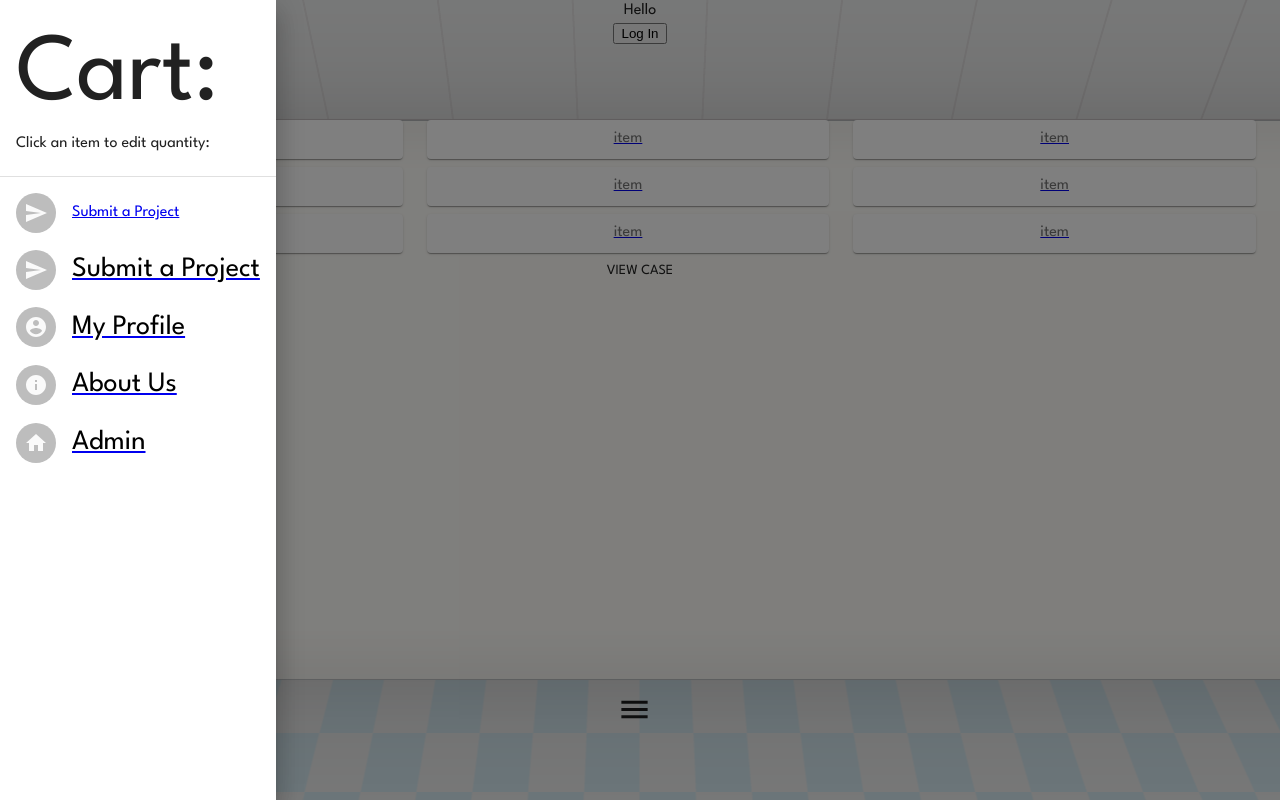
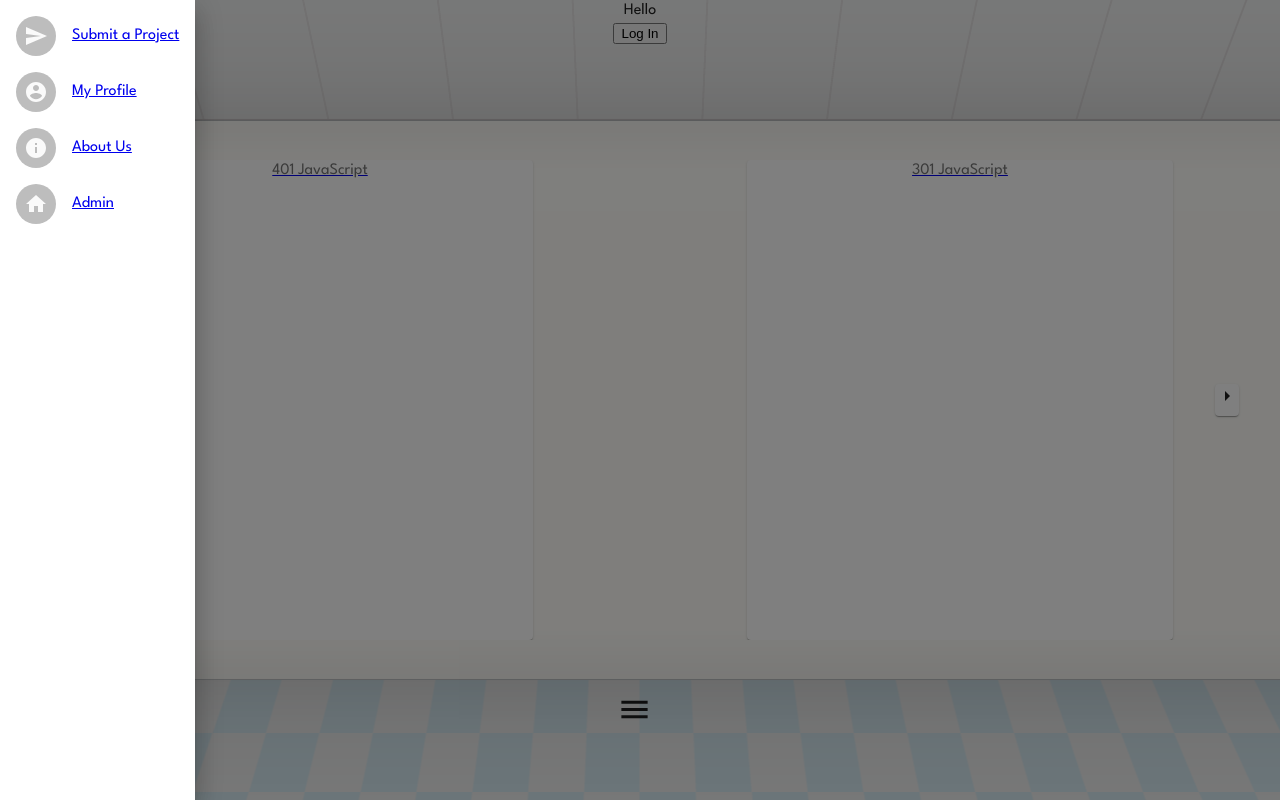
Before and after one commit to TeamUndeclared/HallOfChampionsUI, a React (Create React App) app: page / in a window 1280 px wide. Both pictures are taken after a click on the button "menu". Built offline with nearby package versions, Linux system fonts and the light colour scheme.

Commit message:
a lot of material UI

```diff
--- /dev/null
+++ b/src/Components/About/About.js
@@ -0,0 +1,164 @@
+import React from 'react';
+import { makeStyles } from '@material-ui/core/styles';
+import Card from '@material-ui/core/Card';
+import CardActionArea from '@material-ui/core/CardActionArea';
+import CardActions from '@material-ui/core/CardActions';
+import CardContent from '@material-ui/core/CardContent';
+import CardMedia from '@material-ui/core/CardMedia';
+import Button from '@material-ui/core/Button';
+import Grid from '@material-ui/core/Grid';
+import Typography from '@material-ui/core/Typography';
+import Paper from '@material-ui/core/Paper'
+import './About.scss';
+
+
+const useStyles = makeStyles({
+  cardRoot: {
+    maxWidth: 300,
+    width: 200,
+  },
+  gridRoot: {
+    flexGrow: 1,
+    paddingLeft: 300,
+    paddingRight: 300,
+    width: '100%',
+    justifyItems: 'stretch',
+
+  },
+  root: {
+    heigth: 10,
+
+  },
+  media: {
+    height: 150,
+  },
+});
+
+function About(props) {
+  const classes = useStyles();
+
+  return (
+    <Paper id="appAbout" className={classes.gridRoot}>
+      <Grid
+        container
+        direction="row"
+        justify="flex-start"
+        alignitems="stretch"
+        spacing={2}
+      >
+        <Grid item xs={12}>
+          <Typography paragraph={true} align='center' component="h2" className="aboutTitle">
+            About Us
+          </Typography>
+        </Grid>
+        <Grid item xs={12} sm={6}>
+          <Card className={classes.root}>
+            <CardActionArea>
+              <CardMedia
+                className={classes.media}
+                image=""
+                title="Matt Ravenmore"
+              />
+              <CardContent>
+                <Typography gutterBottom variant="h5" component="h2">
+                  Matt Ravenmoore
+                </Typography>
+                <Typography variant="body2" color="textSecondary" component="p">
+
+                Greetings, my name is Matt Ravenmoore. I am a software designer with a background in theater, art, metal fabrication and design. That is to say i am an innovative and creative thinker and will find unique way of approaching a problem. I strive to learn 3- 5 new things every day, with an emphasis on skills both physical and mental
+
+                </Typography>
+              </CardContent>
+            </CardActionArea>
+            <CardActions>
+              <Button href='https://www.linkedin.com/in/matt-ravenmoore/'  size="medium" >
+                Linked In
+              </Button>
+            </CardActions>
+          </Card>
+        </Grid>
+        <Grid item xs={12} sm={6}>
+          <Card className={classes.root}>
+            <CardActionArea>
+              <CardMedia
+                className={classes.media}
+                image=""
+                title="Jeremy Penning"
+              />
+              <CardContent>
+                <Typography gutterBottom variant="h5" component="h2">
+                  Jeremy Penning
+                </Typography>
+                <Typography variant="body2" color="textSecondary" component="p">
+
+                  Lizards are a widespread group of squamate reptiles, with over 6,000 species, ranging
+                  across all continents except Antarctica
+
+                </Typography>
+              </CardContent>
+            </CardActionArea>
+            <CardActions>
+              <Button href='https://www.linkedin.com/in/jeremy-penning/'  size="medium" >
+                Linked In
+              </Button>
+            </CardActions>
+          </Card>
+        </Grid>
+        <Grid item xs={12} sm={6}>
+          <Card className={classes.root}>
+            <CardActionArea>
+              <CardMedia
+                className={classes.media}
+                image=""
+                title="Ricardo Barcenas"
+              />
+              <CardContent>
+                <Typography gutterBottom variant="h5" component="h2">
+                  Ricardo Barcenas
+                </Typography>
+                <Typography variant="body2" color="textSecondary" component="p">
+
+                  text goes here
+
+                </Typography>
+              </CardContent>
+            </CardActionArea>
+            <CardActions>
+              <Button href='https://www.linkedin.com/in/ricardo-barcenas/'  size="medium" >
+                Linked In
+              </Button>
+            </CardActions>
+          </Card>
+        </Grid>
+        <Grid item xs={12} sm={6}>
+        <Card className={classes.root}>
+            <CardActionArea>
+              <CardMedia
+                className={classes.media}
+                image=""
+                title="Garrett Cintron"
+              />
+              <CardContent>
+                <Typography gutterBottom variant="h5" component="h2">
+                  Garrett Cintron
+                </Typography>
+                <Typography variant="body2" color="textSecondary" component="p">
+
+                  text goes here
+
+                </Typography>
+              </CardContent>
+            </CardActionArea>
+            <CardActions>
+              <Button href='https://www.linkedin.com/in/garrett-cintron/'  size="medium" >
+                Linked In
+              </Button>
+            </CardActions>
+          </Card>
+        </Grid>
+      </Grid>
+    </Paper>
+  );
+}
+
+export default About;
--- /dev/null
+++ b/src/Components/About/About.scss
@@ -0,0 +1,7 @@
+#appAbout {
+
+  overflow-x: scroll;
+  overflow-y: scroll;
+
+  height: 100%;
+}
--- a/src/Components/Hallway/Hallway.js
+++ b/src/Components/Hallway/Hallway.js
@@ -10,7 +10,7 @@ import Case from '../Case/Case';
 import Admin from '../Admin/Admin';
 import Main from '../Main/Main';
 import ProfilePage from '../Auth/profile/Profile-page';
-
+import AboutUs from '../About/About';
 
 function Hallway() {
 
@@ -19,6 +19,9 @@ function Hallway() {
       <Switch>
         <Route exact path="/">
           <Main />
+        </Route>
+        <Route exact path="/about">
+          <AboutUs />
         </Route>
         <Route path="/case">
           <Case />
--- a/src/Components/Main/Main.js
+++ b/src/Components/Main/Main.js
@@ -1,37 +1,115 @@
-import React, { useEffect } from 'react';
-import {Link, useLocation} from 'react-router-dom';
-import axios from 'axios';
+import React from 'react';
+import { makeStyles } from '@material-ui/core/styles';
+import Paper from '@material-ui/core/Paper';
+import Grid from '@material-ui/core/Grid';
+import ArrowLeftIcon from '@material-ui/icons/ArrowLeft';
+import ArrowRightIcon from '@material-ui/icons/ArrowRight';
+import {PseudoCase} from '../PseudoCase/PseudoCase';
 
-import { Button } from '@material-ui/core';
-import Case from '../Case/Case';
+import './Main.scss';
+import "../../Assets/scss/main.scss";
 
-import PseudoCase from '../PseudoCase/PseudoCase';
+const useStyles = makeStyles((theme) => ({
+  root: {
+    flexGrow: 1,
+    justify: 'space-evenly',
+    alignContent: 'stretch',
 
-import "../../Assets/scss/main.scss";
-import './Main.scss';
+  },
+  paper: {
+    height: '30em',
+    padding: theme.spacing(0),
+    textAlign: 'center',
+    color: theme.palette.text.secondary,
+
+  },
+  arrows: {
+    height: '10',
+    alignSelf: 'center',
+    alignContent: 'center',
+    justify: 'center',
+  }
+}));
+
+export default function NestedGrid() {
+  const classes = useStyles();
+
+  function FormRow() {
+    return (
+      <React.Fragment>
 
 
 
-function Main(props, { match, location }) {
-  let qpType = 'courseLevel'
-  let qpQuery = 'SD400'
+        <Grid
+          container
+          justify='center'
+          alignItems='stretch'
+          id='mainView'
+          className='Main'
+        >
 
-  console.log(match, location)
+          <Grid
+            item container
+            justify='center'
+            alignItems='center'
+            alignSelf='center'
+            xs={1}
+          >
+            <Paper className={classes.arrows}><ArrowLeftIcon /></Paper>
+          </Grid>
+
+          <Grid item xs={4}>
+
+            <PseudoCase
+            caseTitle='401 JavaScript'
+            caseType='courseLevel'
+            caseSearch='SD400'
+            />
+
+          </Grid>
+
+          <Grid item xs={2}>
+          </Grid>
+
+          <Grid item xs={4}>
+
+            <PseudoCase
+              caseTitle='301 JavaScript'
+              caseType='courseLevel'
+              caseSearch='SD300'
+            />
+
+          </Grid>
+
+          <Grid
+            item container
+            justify='center'
+            alignItems='center'
+            alignSelf='center'
+            xs={1}
+          >
+            <Paper className={classes.arrows}><ArrowRightIcon /></Paper>
+          </Grid>
+
+        </Grid>
+
+
+
+      </React.Fragment>
+
+    );
+  }
 
   return (
-    <>
+    <div className={classes.root}>
+      <Grid container spacing={1}>
+        <Grid container item xs={12} spacing={0}>
 
+          <FormRow />
 
-      <Link to={`/case?type=${qpType}&query=${qpQuery}`}>
-        <PseudoCase
-          myNameIs = 'bob'
-        />
-        <Button href={`/case?type=${qpType}&query=${qpQuery}`}>View Case</Button>
-      </Link>
+        </Grid>
 
-
-      </>
+      </Grid>
+    </div>
   );
 }
-
-export default Main;
--- a/src/Components/Main/Main.scss
+++ b/src/Components/Main/Main.scss
@@ -1,5 +1,11 @@
 #mainView {
   &.Main {
-    max-width: 960px;
+    margin: 5vh auto;
+    // max-width: 960px;
+    width: 100vw;
+    max-height: 60vh;
+    overflow-x: hidden;
+    overflow-y: hidden;
+
   }
 }
--- a/src/Components/Nav/Nav.js
+++ b/src/Components/Nav/Nav.js
@@ -20,6 +20,7 @@ import { makeStyles } from '@material-ui/core/styles';
 import ListItemText from '@material-ui/core/ListItemText';
 import ListItemAvatar from '@material-ui/core/ListItemAvatar';
 import ListItemSecondaryAction from '@material-ui/core/ListItemSecondaryAction';
+
 import './Nav.scss';
 // Import Redux Store
 
@@ -64,15 +65,7 @@ function Nav(props) {
       onClick={toggleDrawer(anchor, false)}
       onKeyDown={toggleDrawer(anchor, false)}
     >
-      <List>
-        <ListItem>
-          <ListItemText>
-            <Typography variant="h1" className="headerTitle">Cart:</Typography>
-            <Typography variant="body1">Click an item to edit quantity:</Typography>
-          </ListItemText>
-        </ListItem>
-      </List>
-      <Divider />
+
       <List>
         <Link to='/form' underline='none'>
           <ListItem button aria-describedby="Submit a Project" alignitems="flex-start">
@@ -83,55 +76,37 @@ function Nav(props) {
           </ListItem>
           </Link>
 
-        <Link to='/form'>
-          <ListItem href="/form">
-            <ListItemAvatar>
-              <Avatar alt='Submit'>
-                <SendIcon />
-              </Avatar>
-            </ListItemAvatar>
-            <ListItemText>
-              <Typography variant="h2" className="navLink">Submit a Project</Typography>
-            </ListItemText>
-          </ListItem>
-        </Link>
 
         <Link to='/profile'>
-          <ListItem href="/profile">
+          <ListItem button aria-describedby="My Profile" alignitems="flex-start">
             <ListItemAvatar>
-              <Avatar alt='Profile'>
+              <Avatar alt='Submit Icon'>
                 <AccountCircle />
               </Avatar>
             </ListItemAvatar>
-            <ListItemText>
-              <Typography variant="h2" className="navLink">My Profile</Typography>
-            </ListItemText>
+            <ListItemText primary='My Profile' />
           </ListItem>
         </Link>
 
         <Link to='/about'>
-          <ListItem href="/about">
+          <ListItem button aria-describedby="About Us" alignitems="flex-start">
             <ListItemAvatar>
               <Avatar alt='About'>
                 <InfoIcon />
               </Avatar>
             </ListItemAvatar>
-            <ListItemText>
-              <Typography variant="h2" className="navLink">About Us</Typography>
-            </ListItemText>
+            <ListItemText primary='About Us' />
           </ListItem>
         </Link>
 
         <Link to='/admin' color="inherit">
-          <ListItem href="/admin">
+          <ListItem button aria-describedby="Admin" alignitems="flex-start">
             <ListItemAvatar>
               <Avatar alt='Admin'>
                 <HomeIcon />
               </Avatar>
             </ListItemAvatar>
-            <ListItemText>
-              <Typography variant="h2" className="navLink">Admin</Typography>
-            </ListItemText>
+            <ListItemText primary='Admin' />
           </ListItem>
         </Link>
 
--- a/src/Components/PseudoCase/PseudoCase.js
+++ b/src/Components/PseudoCase/PseudoCase.js
@@ -1,51 +1,36 @@
-import React from 'react';
+import React, { useEffect } from 'react';
+import {Link, useLocation} from 'react-router-dom';
+import axios from 'axios';
+import Paper from '@material-ui/core/Paper';
 import { makeStyles } from '@material-ui/core/styles';
-import Paper from '@material-ui/core/Paper';
-import Grid from '@material-ui/core/Grid';
+
+
+import { Button } from '@material-ui/core';
+import Case from '../Case/Case';
 
 const useStyles = makeStyles((theme) => ({
-  root: {
-    flexGrow: 1,
-  },
   paper: {
-    padding: theme.spacing(1),
+    height: '30em',
+    padding: theme.spacing(0),
     textAlign: 'center',
     color: theme.palette.text.secondary,
+
   },
+
 }));
 
-export default function NestedGrid() {
+export function PseudoCase(props) {
   const classes = useStyles();
 
-  function FormRow() {
-    return (
-      <React.Fragment>
-        <Grid item xs={4}>
-          <Paper className={classes.paper}>item</Paper>
-        </Grid>
-        <Grid item xs={4}>
-          <Paper className={classes.paper}>item</Paper>
-        </Grid>
-        <Grid item xs={4}>
-          <Paper className={classes.paper}>item</Paper>
-        </Grid>
-      </React.Fragment>
-    );
-  }
+  return (
 
-  return (
-    <div className={classes.root}>
-      <Grid container spacing={1}>
-        <Grid container item xs={12} spacing={3}>
-          <FormRow />
-        </Grid>
-        <Grid container item xs={12} spacing={3}>
-          <FormRow />
-        </Grid>
-        <Grid container item xs={12} spacing={3}>
-          <FormRow />
-        </Grid>
-      </Grid>
-    </div>
+
+    <Link to={`/case?type=${props.caseType}&query=${props.caseSearch}`}>
+      <Paper className={classes.paper}>
+
+          <p>{props.caseTitle}</p>
+      </Paper>
+    </Link>
+
   );
 }
```
